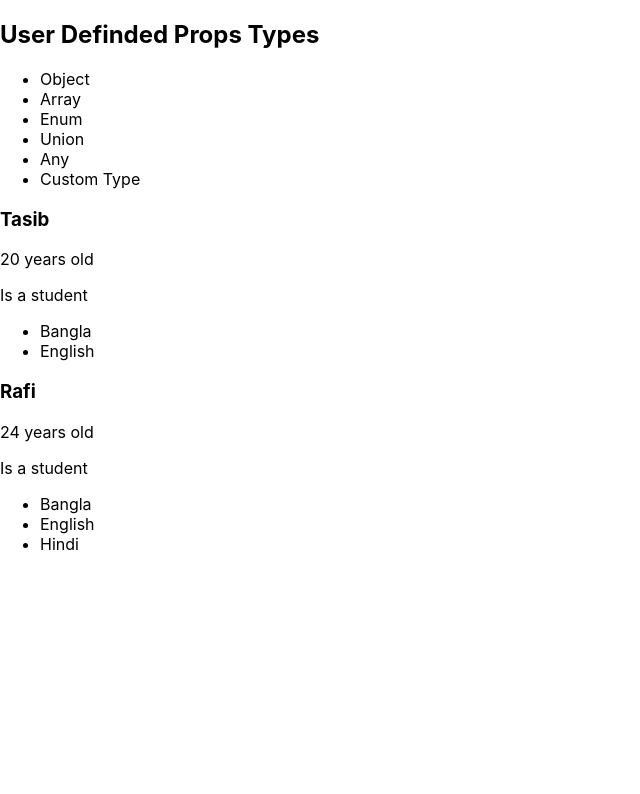
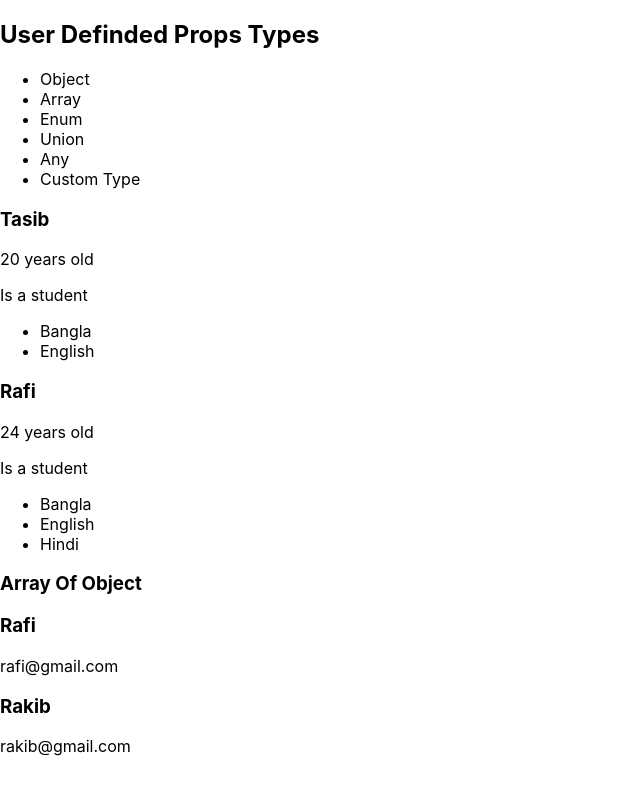
Before and after one commit to MdTasib/React-Typescript, a React (Create React App) app: page / in a window 1280 px wide. Shown: the top 794 px of the page, without its empty margins (0-640 px from the left). Built offline with nearby package versions, Linux system fonts and the light colour scheme.

Commit message:
Array of object types

```diff
--- /dev/null
+++ b/src/components/user-defined-Props-types/ArrayOfObject.tsx
@@ -0,0 +1,25 @@
+type ArrayOfObjectProps = {
+    users: {
+        id: number,
+        name: string,
+        email: string,
+    }[]
+};
+
+function ArrayOfObject({users}:ArrayOfObjectProps) {
+    return (
+        <div>
+            <h3>Array Of Object</h3>
+            {
+                users.map(user => (
+                    <div key={user.id}>
+                        <h3>{user.name}</h3>
+                        <p>{user.email}</p>
+                    </div>
+                ))
+            }
+        </div>
+    );
+}
+
+export default ArrayOfObject;
--- a/src/components/user-defined-Props-types/UserDefinedPropsTypes.tsx
+++ b/src/components/user-defined-Props-types/UserDefinedPropsTypes.tsx
@@ -1,3 +1,4 @@
+import ArrayOfObject from "./ArrayOfObject";
 import User from "./User";
 import UserObject from "./UserObject";
 
@@ -9,6 +10,20 @@ function UserDefinedPropsTypes() {
         isStudent: true,
         lang: ["Bangla", "English", "Hindi"]
     }
+
+    // Array of object
+    const users = [
+        {
+            id: 1,
+            name: "Rafi",
+            email: "rafi@gmail.com"
+        },
+        {
+            id: 2,
+            name: "Rakib",
+            email: "rakib@gmail.com"
+        }
+    ]
 
     return (
         <div>
@@ -24,6 +39,8 @@ function UserDefinedPropsTypes() {
             <User name="Tasib" age={20} isStudent={true} lang={["Bangla", "English"]}/>
             {/* object type */}
             <UserObject user={user1}/>
+            {/* Array of object */}
+            <ArrayOfObject users={users}/>
         </div>
     );
 }
```
